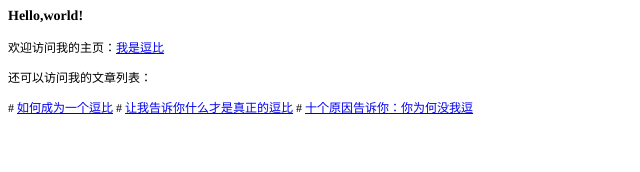
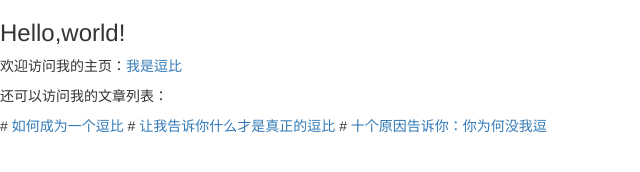
Before and after one commit to qiujingshui/qiujingshui.github.io, a plain HTML site: page index.html in a window 1280 px wide. Shown: the whole page, without its empty margins (0-640 px from the left). Drawn offline with nearby package versions, Linux system fonts and the light colour scheme.

Commit message:
Revert "editing link"
This reverts commit 858606e90b07e080238de04455e5d54e28a42bef.

```diff
--- a/index.html
+++ b/index.html
@@ -1,23 +1,18 @@
-<!DOCTYPE html PUBLIC "-//W3C//DTD HTML 4.01//EN" "http://www.w3.org/TR/html4/strict.dtd">
+<!DOCTYPE html>
 <html>
 <head>
-  <meta http-equiv="Content-Type" content="text/html; charset=utf-8">
-  <meta http-equiv="Content-Style-Type" content="text/css">
+  <meta charset="utf-8">
   <title>qiuJingShui's Home</title>
-  <meta name="Generator" content="Cocoa HTML Writer">
-  <meta name="CocoaVersion" content="1347.57">
-  <style type="text/css">
-    p.p2 {margin: 0.0px 0.0px 12.0px 0.0px; font: 12.0px 'Songti SC'; color: #000000; -webkit-text-stroke: #000000}
-    p.p3 {margin: 0.0px 0.0px 0.0px 0.0px; font: 12.0px 'Songti SC'; color: #0000ee; -webkit-text-stroke: #0000ee}
-    span.s1 {font-kerning: none}
-    span.s2 {font: 12.0px 'Songti SC'; text-decoration: underline ; font-kerning: none; color: #0000ee; -webkit-text-stroke: 0px #0000ee}
-    span.s3 {font: 12.0px Times; font-kerning: none; color: #000000; -webkit-text-stroke: 0px #000000}
-  </style>
+  <!-- Add some style to your site, see http://getbootstrap.com for details -->
+  <link rel="stylesheet"
+  href="https://maxcdn.bootstrapcdn.com/bootstrap/3.3.4/css/bootstrap.min.css">
 </head>
 <body>
-<h3 style="margin: 0.0px 0.0px 14.0px 0.0px; font: 14.0px Times; color: #000000; -webkit-text-stroke: #000000"><span class="s1"><b>Hello,world!</b></span></h3>
-<p class="p2"><span class="s1">欢迎访问我的主页：<a href="file:///Users/Jun/git/qiujingshui.github.io/mainDirectory/homePage.html"><span class="s2">我是逗比</span></a></span></p>
-<p class="p2"><span class="s1">还可以访问我的文章列表：</span></p>
-<p class="p3"><span class="s3"># <a href="file:///Users/Jun/git/qiujingshui.github.io/secDirectory/how.html"><span class="s2">如何成为一个逗比</span></a> # <a href="file:///Users/Jun/git/qiujingshui.github.io/secDirectory/what.html"><span class="s2">让我告诉你什么才是真正的逗比</span></a> # <a href="file:///Users/Jun/git/qiujingshui.github.io/thrDirectory/why.html"><span class="s2">十个原因告诉你：你为何没我逗</span></a><span class="Apple-converted-space"> </span></span></p>
+  <h3>Hello,world!</h3>
+  <p>欢迎访问我的主页：<a href="mainDirectory/homePage.html">我是逗比</a></p>
+  <p>还可以访问我的文章列表：</p>
+# <a href="secDirectory/how.html">如何成为一个逗比</a>
+# <a href="secDerectory/what.html">让我告诉你什么才是真正的逗比</a>
+# <a href="thrDerectory/why.html">十个原因告诉你：你为何没我逗</a>
 </body>
 </html>
```
